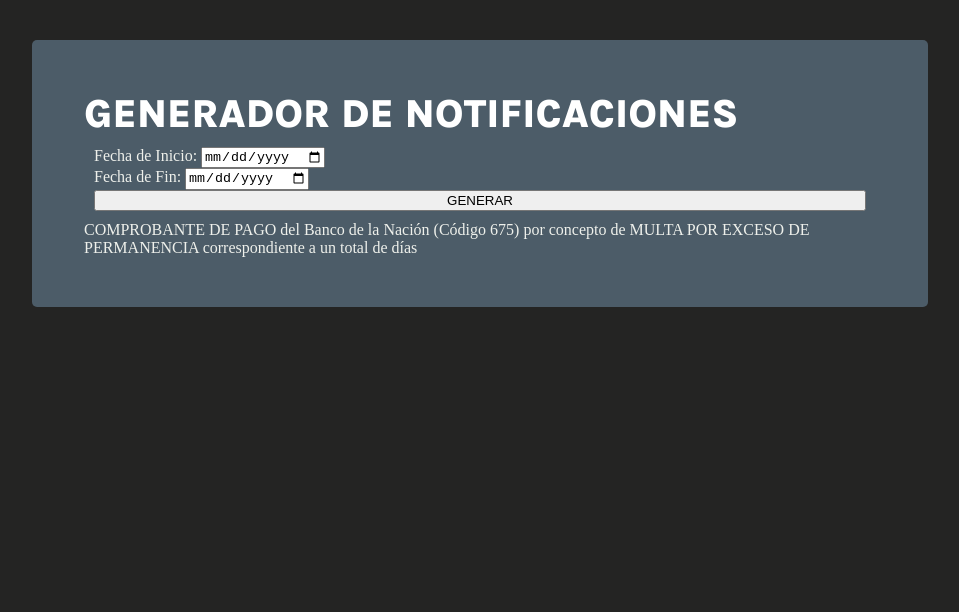
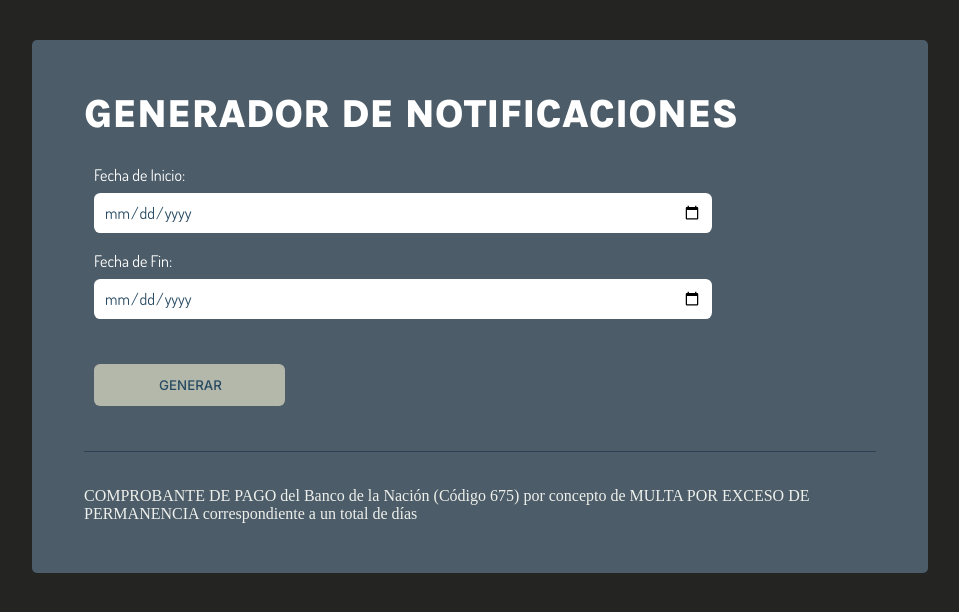
Before and after one commit to adragui/Generador_notificaciones, a plain HTML site: page index.html in a window 1280 px wide. Shown: the whole page, without its empty margins (160-1119 px from the left). Drawn offline with Linux system fonts and the light colour scheme.

Commit message:
added some CSS style

```diff
--- a/index.html
+++ b/index.html
@@ -12,12 +12,10 @@
     <section class="form-container">
         <header>GENERADOR DE NOTIFICACIONES</header>
         <div class="form">
-            <label for="initial_date"> Fecha de Inicio:
-                <input type="date" id="initial_date" placeholder="1991/04/16"/>
-            </label>
-            <label for="initial_date"> Fecha de Fin:
-                <input type="date" id="end_date"/>
-            </label>
+            <label for="initial_date"> Fecha de Inicio:</label>
+            <input type="date" id="initial_date" placeholder="1991/04/16"/>
+            <label for="initial_date"> Fecha de Fin:</label>
+            <input type="date" id="end_date"/>
             <button id="submit_btn">GENERAR</button>
         </div>
         <div class="line-break"></div>
--- a/style.css
+++ b/style.css
@@ -1,5 +1,43 @@
 @import url('https://fonts.googleapis.com/css2?family=Karla:wght@300;500;700;800&display=swap');
 @import url('https://fonts.googleapis.com/css2?family=Inter:wght@300;500;700&display=swap');
+@import url('https://fonts.googleapis.com/css?family=Dosis');
+
+:root {
+  /* generic */
+  --gutterSm: 0.4rem;
+  --gutterMd: 0.8rem;
+  --gutterLg: 1.6rem;
+  --gutterXl: 2.4rem;
+  --gutterXx: 7.2rem;
+  --colorPrimary400: #7e57c2;
+  --colorPrimary600: #5e35b1;
+  --colorPrimary800: #4527a0;
+  --fontFamily: "Dosis", sans-serif;
+  --fontSizeSm: 1.2rem;
+  --fontSizeMd: 1.6rem;
+  --fontSizeLg: 2.1rem;
+  --fontSizeXl: 2.8rem;
+  --fontSizeXx: 3.6rem;
+  --lineHeightSm: 1.1;
+  --lineHeightMd: 1.8;
+  --transitionDuration: 300ms;
+  --transitionTF: cubic-bezier(0.645, 0.045, 0.355, 1);
+
+  /* floated labels */
+  --inputPaddingV: var(--gutterMd);
+  --inputPaddingH: var(--gutterLg);
+  --inputFontSize: var(--fontSizeLg);
+  --inputLineHeight: var(--lineHeightMd);
+  --labelScaleFactor: 0.8;
+  --labelDefaultPosY: 50%;
+  --labelTransformedPosY: calc(
+    (var(--labelDefaultPosY)) -
+    (var(--inputPaddingV) * var(--labelScaleFactor)) -
+    (var(--inputFontSize) * var(--inputLineHeight))
+  );
+  --inputTransitionDuration: var(--transitionDuration);
+  --inputTransitionTF: var(--transitionTF);
+}
 
 *, *:before, *:after {
     box-sizing: border-box;
@@ -26,7 +64,7 @@ header {
   font-weight: 800;
   color: white;
   font-size: 40px;
-  margin: 0;
+  margin-bottom: 10px;
 }
 
 .form {
@@ -34,3 +72,55 @@ header {
   display: flex;
   flex-direction: column;
 }
+
+label {
+  color: #fff;
+  font-family: 'Dosis', sans-serif;
+  font-size: 16px;
+  font-weight: inherit;
+  line-height: 16px;
+  margin-top: 10px;
+}
+
+input {
+  display: block;
+  margin: 10px 0px;
+  padding: 10px 10px;
+  color: #284b63;
+  width: 80%;
+  font-Family: "Dosis", sans-serif;
+  font-size: 16px;
+  font-weight: inherit;
+  line-height: 16px;
+  border: none;
+  border-radius: 0.4rem;
+  transition: box-shadow 300ms;
+}
+
+input::placeholder {
+  color: #B0BEC5;
+}
+
+input:focus {
+  outline: none;
+  box-shadow: 0.2rem 0.8rem 1.6rem #153243;
+}
+
+#submit_btn {
+  background-color: #b4b8ab;
+  color: #284b63;
+  border: none;
+  border-radius: 6px;
+  line-height: 24px;
+  font-family: 'Inter', sans-serif;
+  font-weight: 500;
+  padding: 9px 15px 9px 17px;
+  width: 191px;
+  margin: 35px 0px;
+  cursor: pointer;
+}
+
+.line-break {
+    border-bottom: 1px solid #2F3E53 ;
+    margin-bottom: 35px;
+}
```
